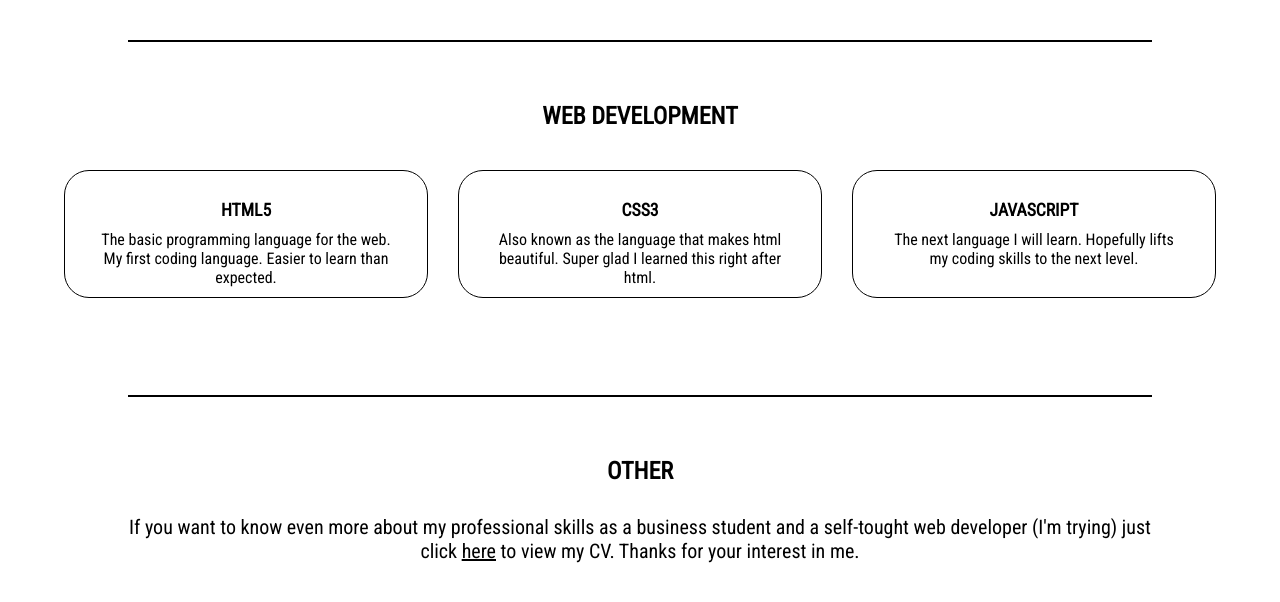
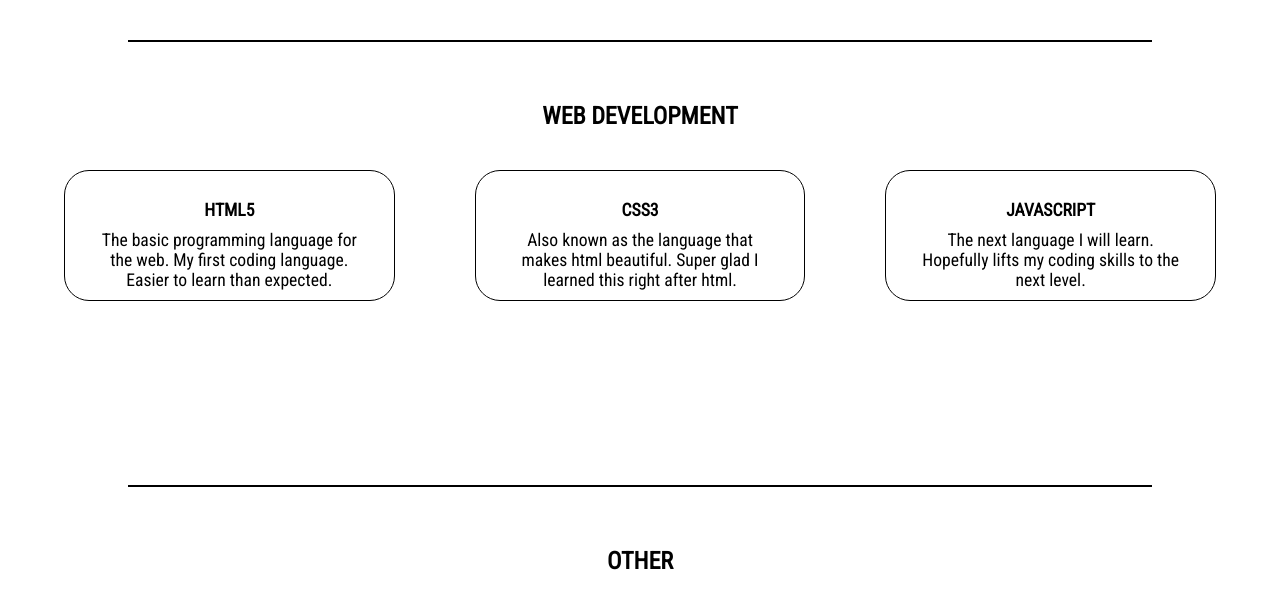
Before and after one commit to tomhaas007/tomhaas007.github.io, a plain HTML site: page skills.html in a window 1280 px wide. Shown: the part 1116-1718 px from the top of the page. Drawn offline with Linux system fonts and the light colour scheme; a web font is replaced by a local one.

Commit message:
Grid cosmetics

```diff
--- a/skills.css
+++ b/skills.css
@@ -107,11 +107,11 @@ footer{
   display: grid;
   position: relative;
   margin: auto;
-  height: 170px;
+  height: 260px;
   width: 90%;
   grid-template-columns: repeat(3, 1fr);
   grid-template-rows: repeat(3, 1fr);
-  grid-gap: 30px;
+  grid-gap: 80px;
   margin-top: 40px;
 }
 
@@ -119,7 +119,7 @@ footer{
   align-items: center;
   justify-content: center;
   margin-bottom: 10px;
-  font-size: 1em;
+  font-size: 1.1em;
 }
 
 .grid{
```
